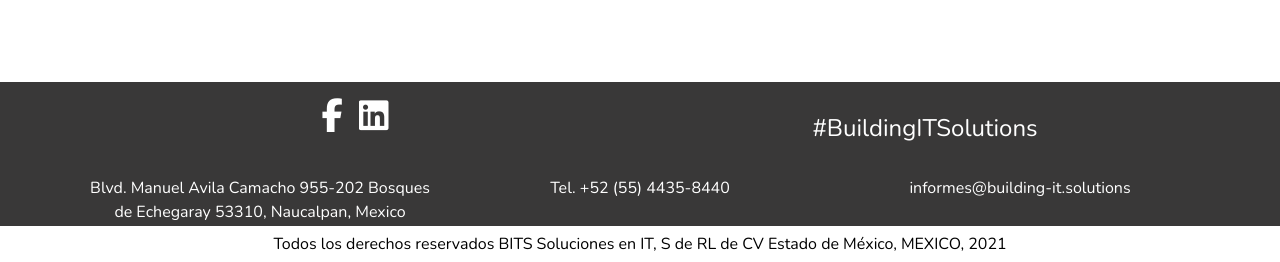
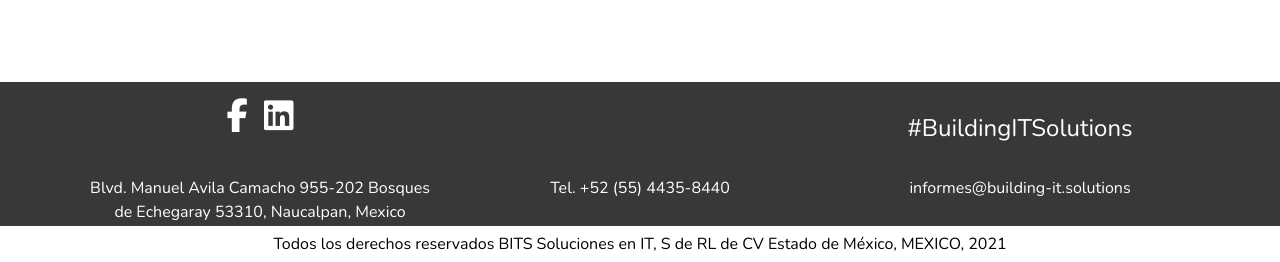
Before and after one commit to electronicsgp/WBits, a plain HTML site: page pages/contacto.html in a window 1280 px wide. Shown: the part 1534-1796 px from the top of the page. Drawn offline with nearby package versions, Linux system fonts and the light colour scheme.

Commit message:
first commit

```diff
--- a/pages/contacto.html
+++ b/pages/contacto.html
@@ -164,7 +164,7 @@
         <div class="row ">
             <div class="container ">
                 <div class="row ">
-                    <div class="col-12 col-md-6 order-md-1 ">
+                    <div class="col-12 col-md-4 d-flex justify-content-start order-md-1 ">
                         <div class="w-100 d-flex justify-content-center ">
                             <a href="https://www.facebook.com/Building-It-Solutions-100624052138692">
                                 <i class=" fab fa-facebook-f fa-2x mx-2 "></i>
@@ -174,7 +174,7 @@
                             </a>
                         </div>
                     </div>
-                    <div class="col-12 col-md-6 order-2 order-md-2 ">
+                    <div class="col-12 col-md-4 offset-md-4 order-2 order-md-2  ">
                         <div class="d-flex justify-content-center mt-3 mt-md-0 ">
                             <h4 class="pt-3 ">#BuildingITSolutions</h4>
                         </div>
@@ -188,7 +188,9 @@
                         <p class="text-center ">Tel. +52 (55) 4435-8440</p>
                     </div>
                     <div class="col-12 col-md-4 ">
-                        <p class="text-center ">informes@building-it.solutions</p>
+                        <a href="mailto:informes@building-it.solutions" class="text-reset">
+                            <p class="text-center ">informes@building-it.solutions</p>
+                        </a>
                     </div>
                 </div>
             </div>
```
